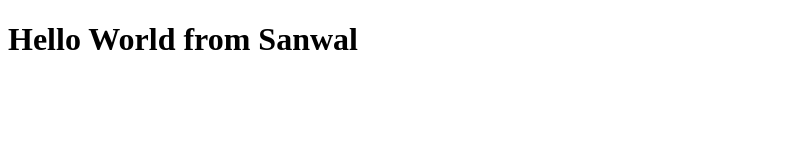
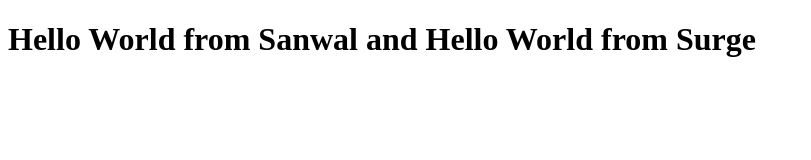
Before and after one commit to Sialsanwal/Bootcamp2020Class1, a plain HTML site: page index.html in a window 1280 px wide. Shown: the whole page, without its empty margins (0-811 px from the left). Drawn offline with Linux system fonts and the light colour scheme.

Commit message:
update index.html

```diff
--- a/index.html
+++ b/index.html
@@ -8,6 +8,7 @@
 <body>
     <h1>
         Hello World from Sanwal
+        and Hello World from Surge
     </h1>
 </body>
 </html>
```
